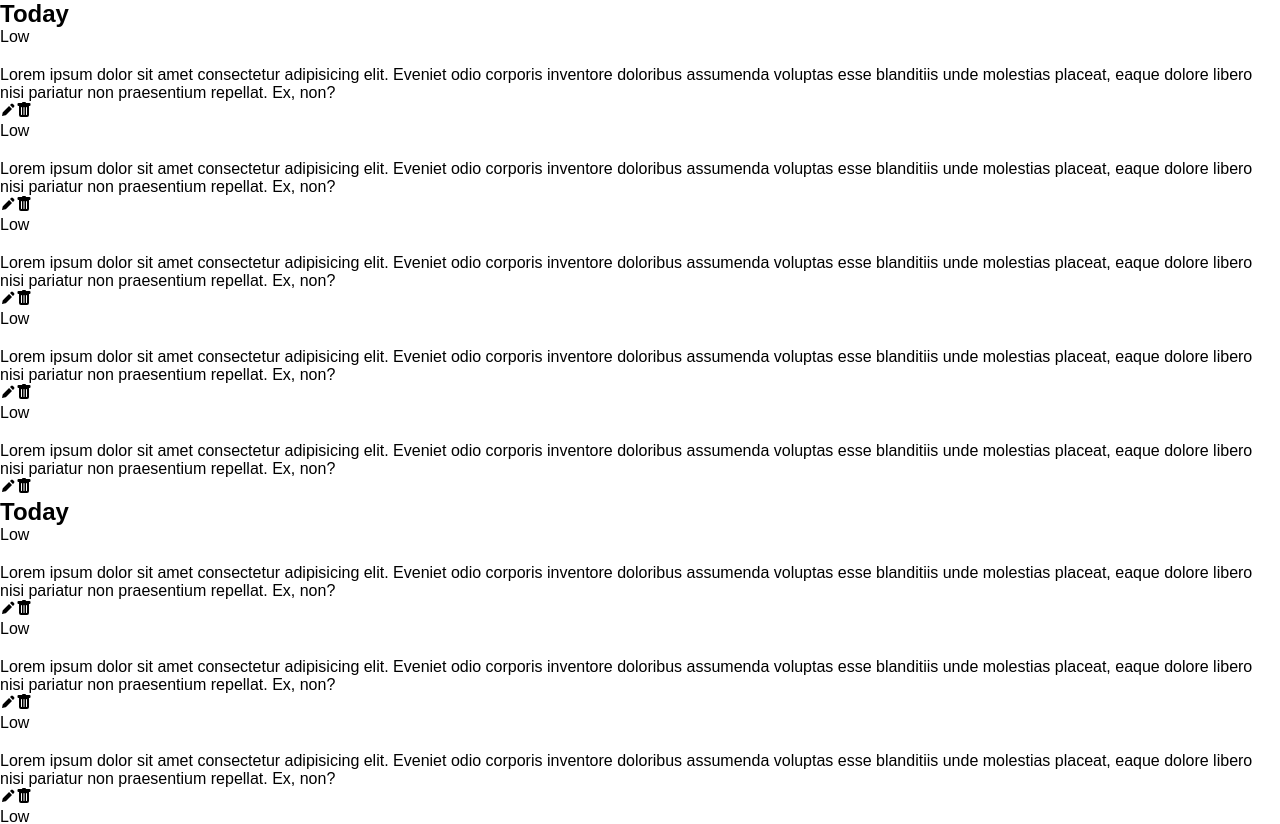
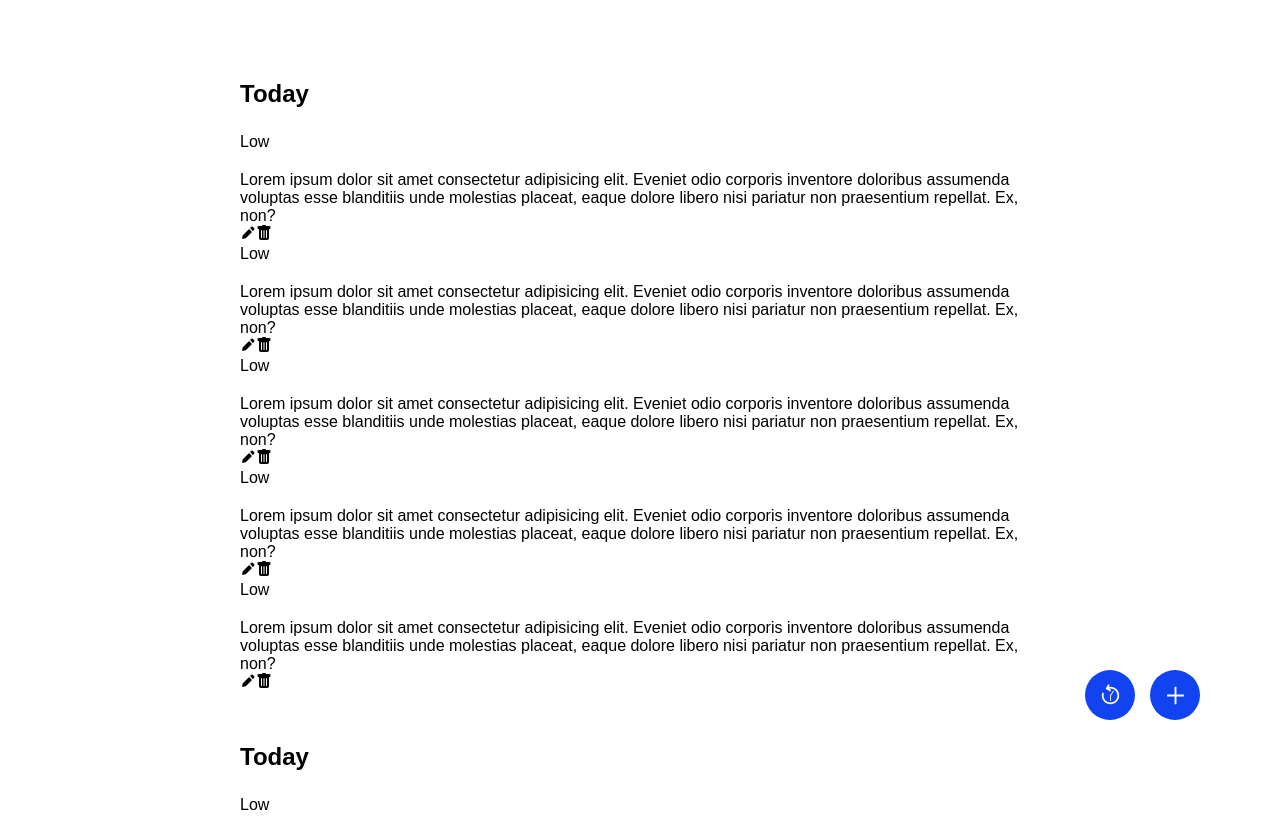
Before and after one commit to mhmdhussein377/Todo-List-React-NestJS, a React (Vite) app in the folder client/: page / in a window 1280 px wide. Shown: the top 824 px of the page. Built offline with nearby package versions, Linux system fonts and the light colour scheme; some icons are missing.

Commit message:
style the home page

```diff
--- a/client/src/components/ToDos/ToDos.tsx
+++ b/client/src/components/ToDos/ToDos.tsx
@@ -1,4 +1,5 @@
 import ToDo from "../ToDo/ToDo"
+import "./index.css"
 
 const ToDos = () => {
     return (
--- a/client/src/components/ToDos/index.css
+++ b/client/src/components/ToDos/index.css
@@ -0,0 +1,9 @@
+.todos {
+    display: flex;
+    flex-direction: column;
+}
+
+.todos h2 {
+    margin-bottom: 1.5625rem;
+    font-size: 1.5rem;
+}
--- a/client/src/pages/Home/Home.tsx
+++ b/client/src/pages/Home/Home.tsx
@@ -1,6 +1,9 @@
+import "./index.css"
+
 import ToDos from "../../components/ToDos/ToDos"
 import {AiOutlinePlus} from "react-icons/ai"
 import {GiBackwardTime} from "react-icons/gi"
+
 
 const Home = () => {
     return (
@@ -11,10 +14,10 @@ const Home = () => {
             </div>
             <div className="buttons">
                 <div className="circular-button">
-                    <AiOutlinePlus size={25} />
+                    <GiBackwardTime size={25} color="white"  />
                 </div>
                 <div className="circular-button">
-                    <GiBackwardTime size={25} />
+                    <AiOutlinePlus size={25} color="white" />
                 </div>
             </div>
         </div>
--- a/client/src/pages/Home/index.css
+++ b/client/src/pages/Home/index.css
@@ -0,0 +1,34 @@
+.home-screen .todos-section {
+    display: flex;
+    flex-direction: column;
+    gap: 50px;
+    max-width: 800px;
+    margin: 5rem auto 1.875rem;
+}
+
+.home-screen .buttons {
+    position: sticky;
+    bottom: 80px;
+    display: flex;
+    align-items: center;
+    justify-content: flex-end;
+    gap: 15px;
+    margin-right: 80px;
+}
+
+.home-screen .buttons .circular-button {
+    width: 50px;
+    height: 50px;
+    display: flex;
+    align-items: center;
+    justify-content: center;
+    border-radius: 50%;
+    -webkit-border-radius: 50%;
+    -moz-border-radius: 50%;
+    -ms-border-radius: 50%;
+    -o-border-radius: 50%;
+    background-color: var(--main-color);
+    font-weight: 600;
+    font-size: 1.125rem;
+    cursor: pointer;
+}
```
